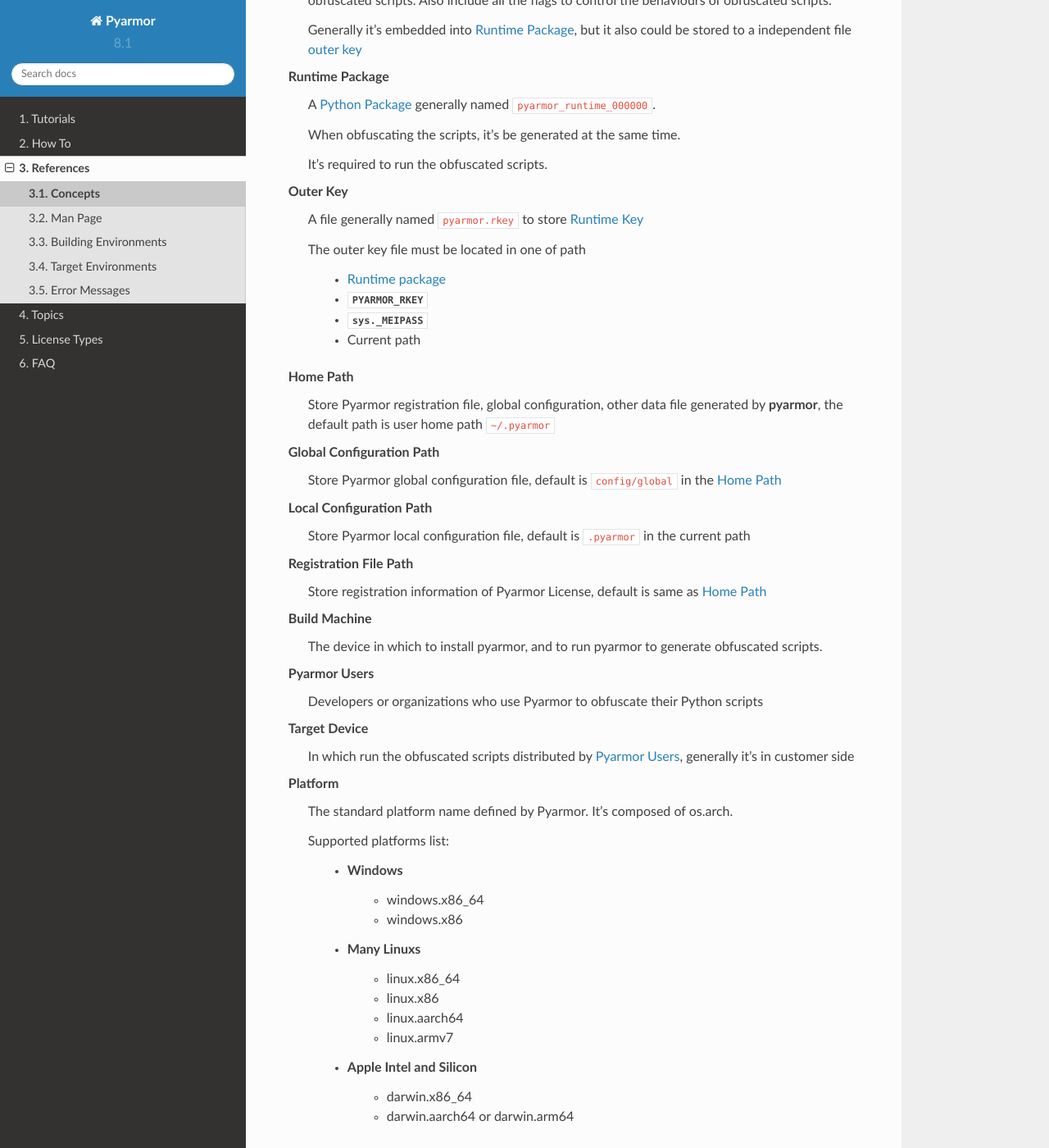
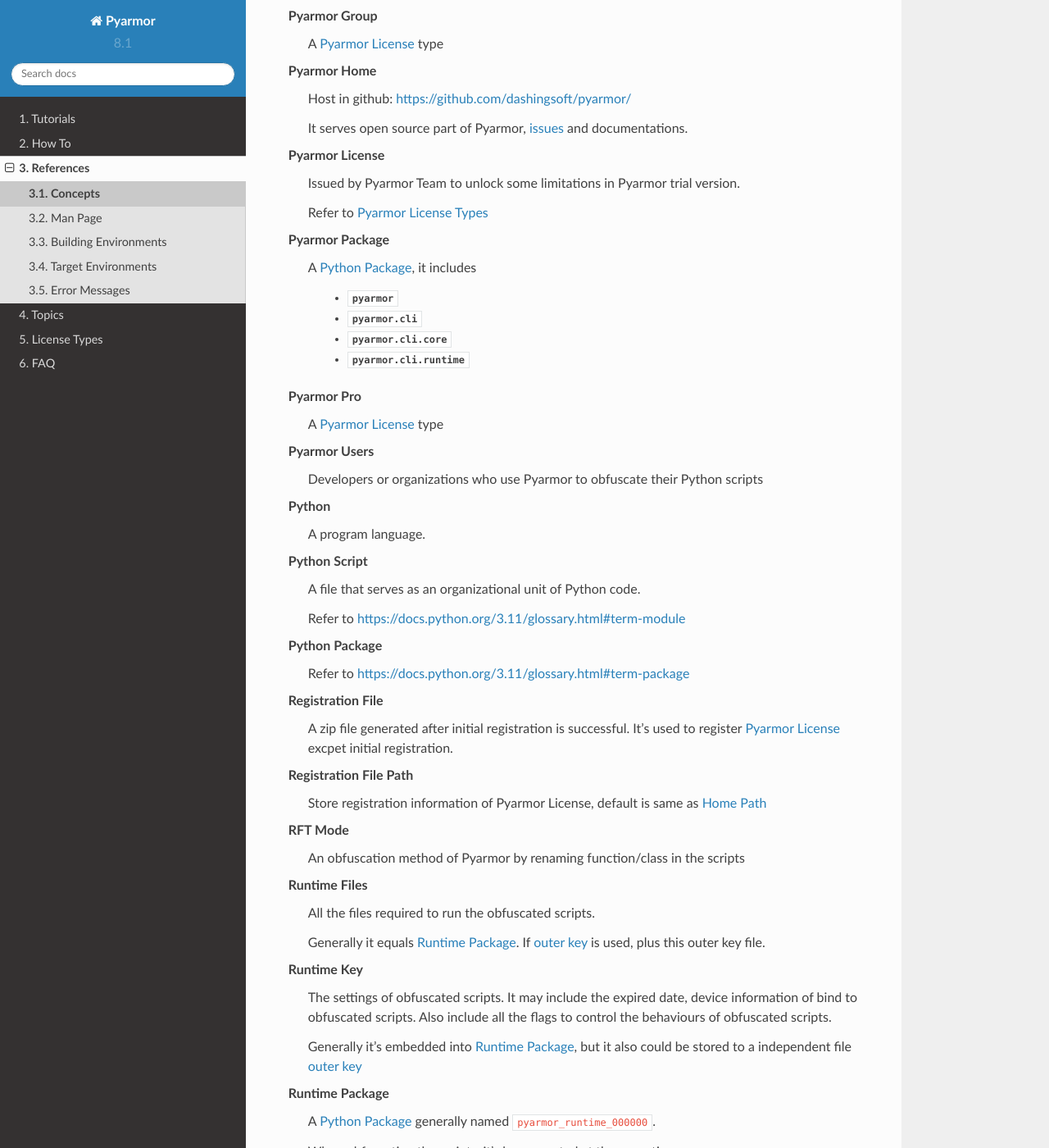
Before and after one commit to dashingsoft/pyarmor, a Sphinx documentation site: the page built from docs/reference/concepts.rst, in a window 1280 px wide and 1400 px high, scrolled down 1873 px. Shown: the whole window at 82% size. Built offline with Sphinx 7.4.7 and the Read the Docs theme 2.0.0, drawn with Linux system fonts in a browser that asks for light colours; some of the changed text lies outside the part shown.

Commit message:
Sort concepts

```diff
--- a/docs/reference/concepts.rst
+++ b/docs/reference/concepts.rst
@@ -87,6 +135,14 @@
 
     Refer to https://docs.python.org/3.11/glossary.html#term-package
 
+  Registration File
+
+    A zip file generated after initial registration is successful. It's used to register :term:`Pyarmor License` excpet initial registration.
+
+  Registration File Path
+
+    Store registration information of Pyarmor License, default is same as :term:`Home Path`
+
   RFT Mode
 
     An obfuscation method of Pyarmor by renaming function/class in the scripts
@@ -95,17 +151,13 @@
 
     All the files required to run the obfuscated scripts.
 
-    Generally it equals :term:`Runtime Package`. If :term:`outer key` is used,
-    plus this outer key file.
+    Generally it equals :term:`Runtime Package`. If :term:`outer key` is used, plus this outer key file.
 
   Runtime Key
 
-    The settings of obfuscated scripts. It may include the expired date, device
-    information of bind to obfuscated scripts. Also include all the flags to
-    control the behaviours of obfuscated scripts.
+    The settings of obfuscated scripts. It may include the expired date, device information of bind to obfuscated scripts. Also include all the flags to control the behaviours of obfuscated scripts.
 
-    Generally it's embedded into :term:`Runtime Package`, but it also could be
-    stored to a independent file :term:`outer key`
+    Generally it's embedded into :term:`Runtime Package`, but it also could be stored to a independent file :term:`outer key`
 
   Runtime Package
 
@@ -115,79 +167,9 @@
 
     It's required to run the obfuscated scripts.
 
-  Outer Key
-
-    A file generally named ``pyarmor.rkey`` to store :term:`Runtime Key`
-
-    The outer key file must be located in one of path
-
-      - :term:`Runtime package`
-      - :envvar:`PYARMOR_RKEY`
-      - :attr:`sys._MEIPASS`
-      - Current path
-
-  Home Path
-
-    Store Pyarmor registration file, global configuration, other data file
-    generated by :command:`pyarmor`, the default path is user home path
-    :file:`~/.pyarmor`
-
-  Global Configuration Path
-
-    Store Pyarmor global configuration file, default is :file:`config/global` in
-    the :term:`Home Path`
-
-  Local Configuration Path
-
-    Store Pyarmor local configuration file, default is :file:`.pyarmor` in the
-    current path
-
-  Registration File Path
-
-    Store registration information of Pyarmor License, default is same as
-    :term:`Home Path`
-
-  Build Machine
-
-    The device in which to install pyarmor, and to run pyarmor to generate
-    obfuscated scripts.
-
-  Pyarmor Users
-
-    Developers or organizations who use Pyarmor to obfuscate their Python
-    scripts
-
   Target Device
 
-    In which run the obfuscated scripts distributed by :term:`Pyarmor Users`,
-    generally it's in customer side
-
-  Platform
-
-    The standard platform name defined by Pyarmor. It's composed of os.arch.
-
-    Supported platforms list:
-
-      * Windows
-          - windows.x86_64
-          - windows.x86
-      * Many Linuxs
-          - linux.x86_64
-          - linux.x86
-          - linux.aarch64
-          - linux.armv7
-      * Apple Intel and Silicon
-          - darwin.x86_64
-          - darwin.aarch64 or darwin.arm64
-
-  JIT
-
-    Abbr. JUST-IN-TIME, just generating machine instructions in run time.
-
-  extension module
-
-    A module written in C or C++, using Python’s C API to interact with the core
-    and with user code.
+    In which run the obfuscated scripts distributed by :term:`Pyarmor Users`, generally it's in customer side
 
 .. module:: pyarmor
     :synopsis: A command line tool used to obfuscate Python scripts
```
Also changed, not shown: other parts of docs/reference/concepts.rst (+61 -13 lines).
